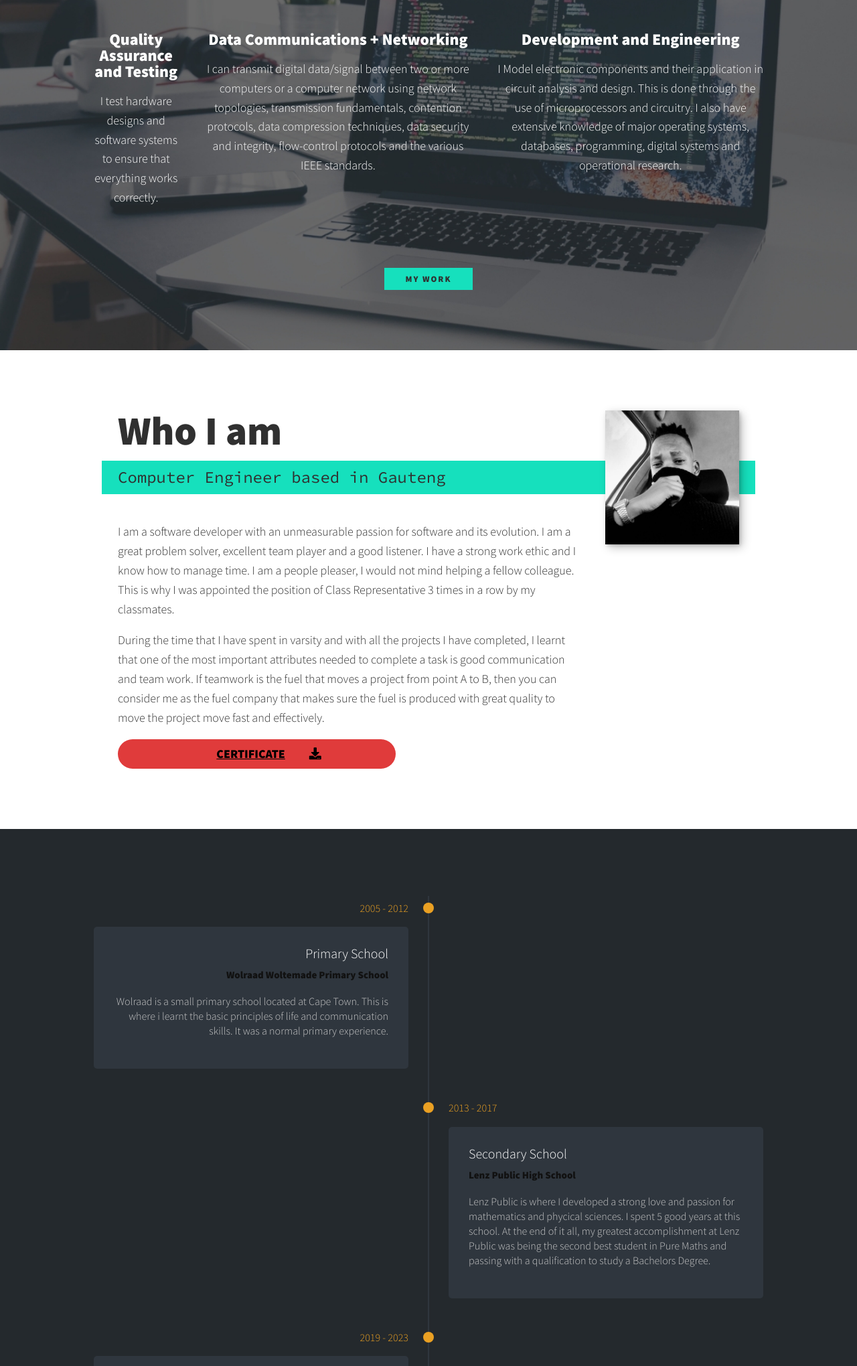
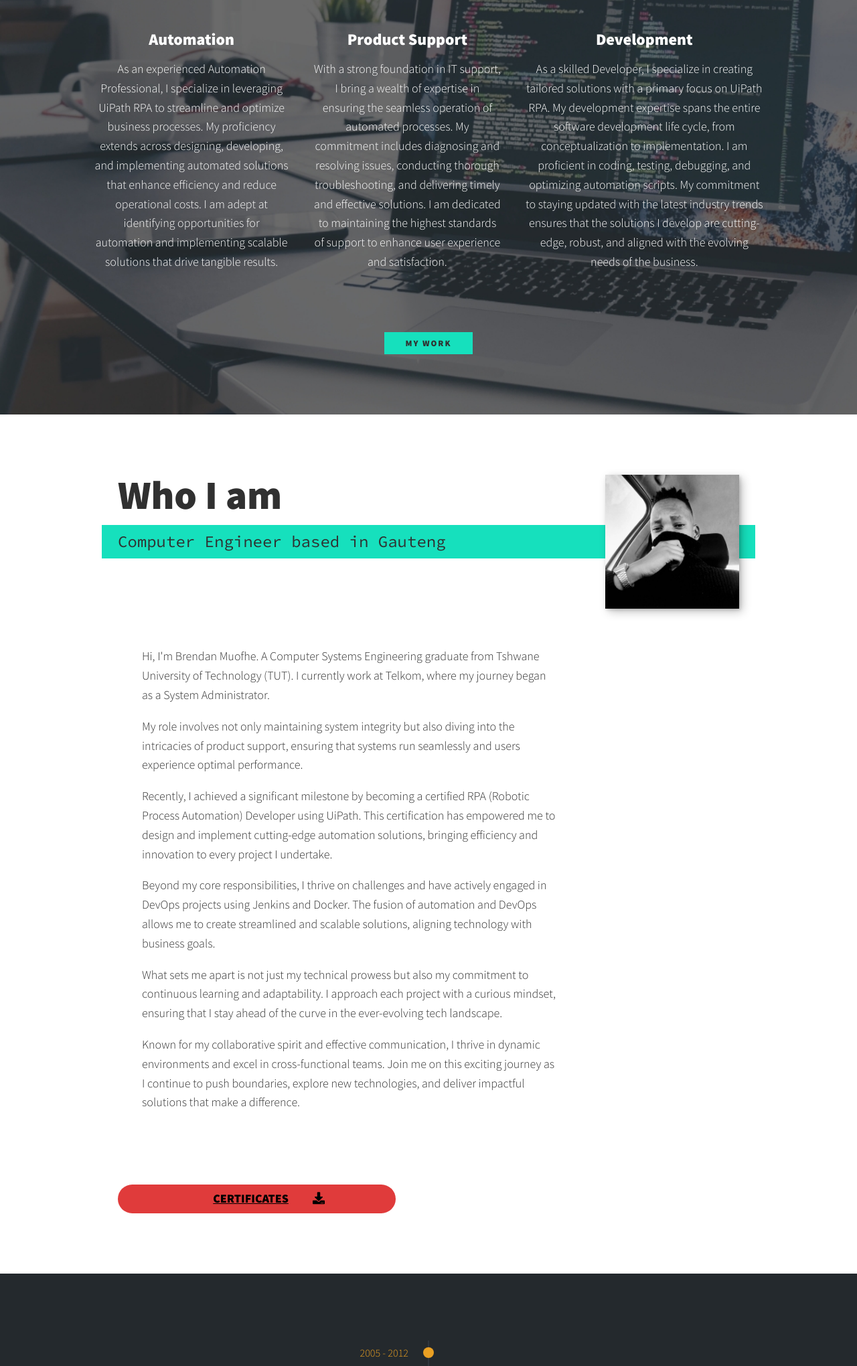
Before and after one commit to BrendanMuofhe/portfolio, a plain HTML site: page index.html in a window 1280 px wide. Shown: the part 760-2800 px from the top of the page at 67% size. Drawn offline with nearby package versions, Linux system fonts and the light colour scheme.

Commit message:
new new
2024 updated website

```diff
--- a/index.html
+++ b/index.html
@@ -37,7 +37,7 @@
                 Hello, I am <strong>Brendan Muofhe</strong>
             </h1>
             <p class="section__subtitle section__subtitle--intro">Computer Engineer</p>
-            <img src="img/main.jpg" alt="a picture of Brendan Muofhe" class="intro__img">
+            <img src="img/workpic.jpg" alt="a picture of Brendan Muofhe" class="intro__img">
         </section>
 
 
@@ -46,18 +46,19 @@
             <h2 class="section__title section__title--services">What I do</h2>
             <div class="services">
                 <div class="service">
-                    <h3>Quality Assurance and Testing</h3>
-                    <p>I test hardware designs and software systems to ensure that everything works correctly.</p>
+                    <h3>Automation</h3>
+                    <p>As an experienced Automation Professional, I specialize in leveraging UiPath RPA to streamline and optimize business processes. My proficiency extends across designing, developing, and implementing automated solutions that enhance efficiency and reduce operational costs. I am adept at identifying opportunities for automation and implementing scalable solutions that drive tangible results.</p>
                 </div> <!-- / service -->
 
                 <div class="service">
-                    <h3>Data Communications + Networking</h3>
-                    <p>I can transmit digital data/signal between two or more computers or a computer network using network topologies, transmission fundamentals, contention protocols, data compression techniques, data security and integrity, flow-control protocols and the various IEEE standards.</p>
+                    <h3>Product Support</h3>
+                    <p>With a strong foundation in IT support, I bring a wealth of expertise in ensuring the seamless operation of automated processes. My commitment includes diagnosing and resolving issues, conducting thorough troubleshooting, and delivering timely and effective solutions. I am dedicated to maintaining the highest standards of support to enhance user experience and satisfaction.
+                    </p>
                 </div> <!-- / service -->
 
                 <div class="service">
-                    <h3>Development and Engineering</h3>
-                    <p>I Model electronic components and their application in circuit analysis and design. This is done through the use of microprocessors and circuitry. I also have extensive knowledge of major operating systems, databases, programming, digital systems and operational research.</p>
+                    <h3>Development</h3>
+                    <p>As a skilled Developer, I specialize in creating tailored solutions with a primary focus on UiPath RPA. My development expertise spans the entire software development life cycle, from conceptualization to implementation. I am proficient in coding, testing, debugging, and optimizing automation scripts. My commitment to staying updated with the latest industry trends ensures that the solutions I develop are cutting-edge, robust, and aligned with the evolving needs of the business.</p>
                 </div> <!-- / service -->
             </div> <!-- / services -->
 
@@ -71,15 +72,34 @@
            <p class="section__subtitle section__subtitle--about">Computer Engineer based in Gauteng</p>
 
            <div class="about-me__body">
-               <p>I am a software developer with an unmeasurable passion for software and its evolution. I am a great problem solver, excellent team player and a good listener. I have a strong work ethic and I know how to manage time. I am a people pleaser, I would not mind helping a fellow colleague. This is why I was appointed the position of Class Representative 3 times in a row by my classmates.</p>
-               <p>During the time that I have spent in varsity and with all the projects I have completed, I learnt that one of the most important attributes needed to complete a task is good communication and team work. If teamwork is the fuel that moves a project from point A to B, then you can consider me as the fuel company that makes sure the fuel is produced with great quality to move the project move fast and effectively.</p>
+            <section id="about-me">
+                <p>
+                    Hi, I'm Brendan Muofhe. A Computer Systems Engineering graduate from Tshwane University of Technology (TUT). I currently work at Telkom, where my journey began as a System Administrator.
+                </p>
+                <p>
+                    My role involves not only maintaining system integrity but also diving into the intricacies of product support, ensuring that systems run seamlessly and users experience optimal performance.
+                </p>
+                <p>
+                    Recently, I achieved a significant milestone by becoming a certified RPA (Robotic Process Automation) Developer using UiPath. This certification has empowered me to design and implement cutting-edge automation solutions, bringing efficiency and innovation to every project I undertake.
+                </p>
+                <p>
+                    Beyond my core responsibilities, I thrive on challenges and have actively engaged in DevOps projects using Jenkins and Docker. The fusion of automation and DevOps allows me to create streamlined and scalable solutions, aligning technology with business goals.
+                </p>
+                <p>
+                    What sets me apart is not just my technical prowess but also my commitment to continuous learning and adaptability. I approach each project with a curious mindset, ensuring that I stay ahead of the curve in the ever-evolving tech landscape.
+                </p>
+                <p>
+                    Known for my collaborative spirit and effective communication, I thrive in dynamic environments and excel in cross-functional teams. Join me on this exciting journey as I continue to push boundaries, explore new technologies, and deliver impactful solutions that make a difference.
+                </p>
+            </section>
+
            </div>
 
            <img src="img/blackandwhite.jpg" alt="Brendan Muofhe in black and white." class="about-me__img">
 
            <div class="btn-con">
-            <a href="Matric_Certificate.pdf" class="main-btn">
-                <span class="btn-text">Certificate</span>
+            <a href="certificates/Matric_Certificate.pdf" class="main-btn">
+                <span class="btn-text">Certificates</span>
                 <span class="btn-icon"><i class="fas fa-download"></i></span>
             </a>
             </div>
@@ -94,9 +114,7 @@
                     <div class="timeline-content">
                         <h3>Primary School</h3>
                         <h4>Wolraad Woltemade Primary School</h4>
-                        <p>Wolraad is a small primary school located at Cape Town. This is where i learnt the basic
-                            principles of life and communication skills. It was a normal primary experience.
-                        </p>
+                        <p>Wolraad Woltemade Primary School, situated in Cape Town, played a pivotal role in shaping my foundational principles and honing my communication skills. My time here provided a typical yet essential primary school experience.</p>
                     </div>
                 </div>
 
@@ -106,10 +124,7 @@
                     <div class="timeline-content">
                         <h3>Secondary School</h3>
                         <h4>Lenz Public High School</h4>
-                        <p>Lenz Public is where I developed a strong love and passion for mathematics and phycical sciences. I spent 5
-                            good years at this school. At the end of it all, my greatest accomplishment at Lenz Public was being the second best
-                            student in Pure Maths and passing with a qualification to study a Bachelors Degree.
-                        </p>
+                        <p>Lenz Public High School holds a special place in my academic journey, where I cultivated a profound love and passion for mathematics and physical sciences. Spending five formative years here, my dedication and hard work were reflected in my achievements. At the culmination of my high school years, I proudly earned the distinction of being the second-best student in Pure Maths, earning me the qualification to pursue a Bachelor's Degree.</p>
                     </div>
                 </div>
 
@@ -119,10 +134,7 @@
                     <div class="timeline-content">
                         <h3>Tertiary Education</h3>
                         <h4>Tshwane University of Technology</h4>
-                        <p>The Tshwane University of Technology (TUT) is one of the top fifteen science, technology and engineering universities in South Africa.
-                            I am proud to have studied CSE there. I learnt a lot of quality information about the field of Computer Science and I plan to further my studies
-                            at TUT.
-                        </p>
+                        <p>As one of the top fifteen science, technology, and engineering universities in South Africa, Tshwane University of Technology (TUT) has been a crucial part of my educational journey. Studying Computer Systems Engineering (CSE) at TUT provided me with a wealth of quality information in the field of Computer Science. I am proud of my academic endeavors at TUT and look forward to continuing my educational pursuits within this esteemed institution.</p>
                     </div>
                 </div>
 
@@ -130,10 +142,9 @@
                     <div class="timeline-dot"></div>
                     <div class="timeline-date">Present</div>
                     <div class="timeline-content">
-                        <h3>Internship</h3>
-                        <h4>Falcorp Technologies</h4>
-                        <p>I am currently doing my inservice training as a Business analyst and Software Developer.
-                            We mainly do RPA development on the software development side and basics of cloud computing.</p>
+                        <h3>Junior Systems Administrator</h3>
+                        <h4>Telkom</h4>
+                        <p>Currently, I contribute to Telkom's success through my role in product support.</p>
                     </div>
                 </div>
             </div>
```
Also changed, not shown: img/workpic.jpg (added), 4 other files.
